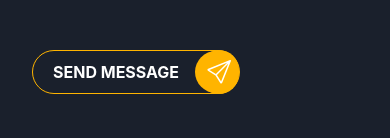
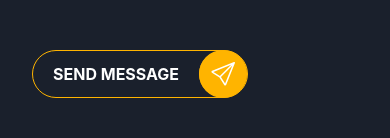
Before and after one commit to 5maurosivamani/portfolio, a React (Vite) app: page /contact in a window 390 px wide. Shown: the part 582-720 px from the top of the page. Built offline with nearby package versions, Linux system fonts and the light colour scheme.

Commit message:
revert: change button size back to normal

```diff
--- a/src/components/Button.jsx
+++ b/src/components/Button.jsx
@@ -4,14 +4,16 @@ function Button({ title, classes = "", icon: Icon, ...props }) {
   return (
     <div className="flex">
       <button
-        className={`group h-11 md:h-12  flex items-center justify-between rounded-full border border-light-primary text-dark-primary hover:text-white  dark:text-white relative ${classes}`}
+        className={`group h-12  flex items-center justify-between rounded-full border border-light-primary text-dark-primary hover:text-white  dark:text-white relative ${classes}`}
         {...props}
       >
-        <span className="font-bold uppercase px-5 text-nowrap z-[1]">{title}</span>
-        <div className="h-11 w-10 md:h-12 md:w-12 flex justify-center items-center rounded-full bg-light-primary  text-white z-[1]">
+        <span className="font-bold uppercase px-5 text-nowrap z-[1]">
+          {title}
+        </span>
+        <div className="h-12 w-12 flex justify-center items-center rounded-full bg-light-primary  text-white z-[1]">
           <Icon size={24} />
         </div>
-        <div className="h-full absolute top-0 right-0 w-11 md:w-12 group-hover:w-full transition-[width] duration-400 bg-light-primary  rounded-full"></div>
+        <div className="h-full absolute top-0 right-0 w-12 group-hover:w-full transition-[width] duration-400 bg-light-primary  rounded-full"></div>
       </button>
     </div>
   );
```
